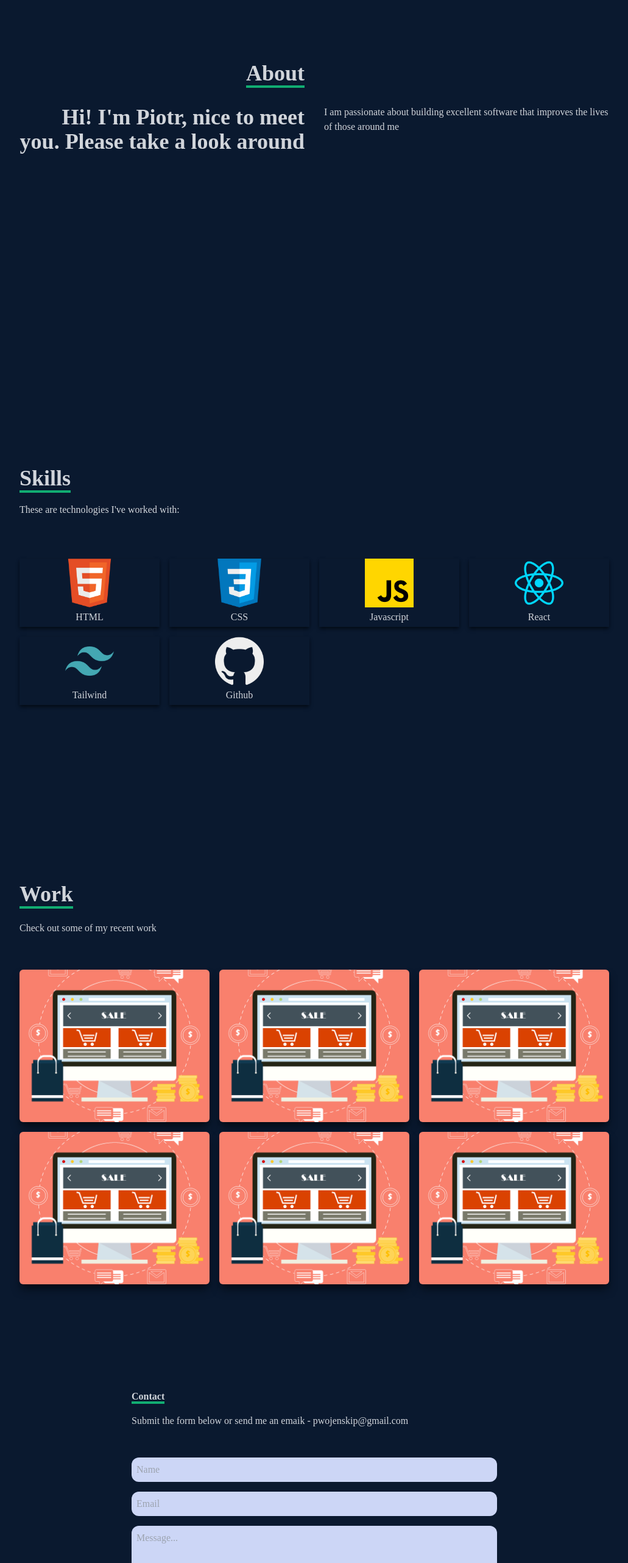
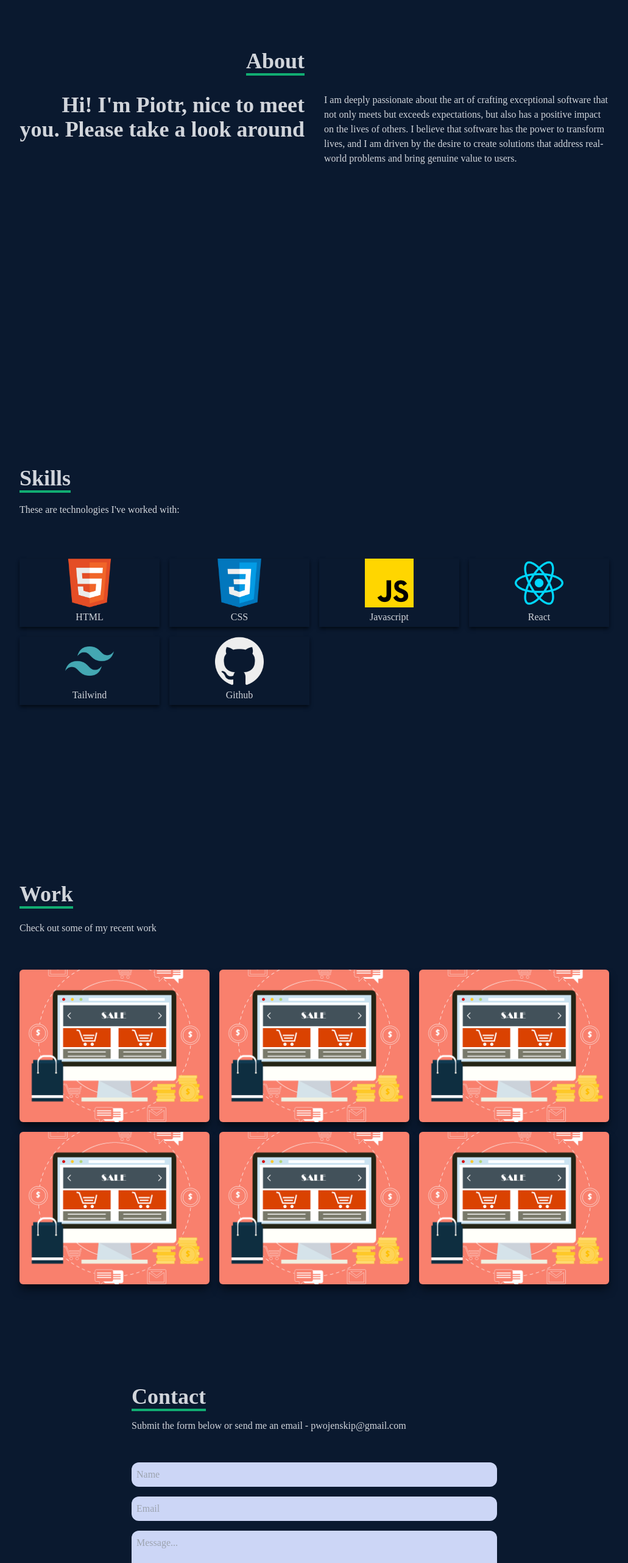
Before and after one commit to PiotrWojenski/my-portfolio, a React (Create React App) app: page / in a window 1280 px wide. Shown: the part 1024-3587 px from the top of the page at 61% size, without its empty margins (124-1155 px from the left). Built offline with nearby package versions, Linux system fonts and the light colour scheme.

Commit message:
Update About, Contact, and Navbar components

```diff
--- a/src/components/About.jsx
+++ b/src/components/About.jsx
@@ -15,7 +15,12 @@ const About = () => {
 						<p>Hi! I'm Piotr, nice to meet you. Please take a look around</p>
 					</div>
 					<div>
-						<p>I am passionate about building excellent software that improves the lives of those around me</p>
+						<p>
+							I am deeply passionate about the art of crafting exceptional software that not only meets but exceeds
+							expectations, but also has a positive impact on the lives of others. I believe that software has the power
+							to transform lives, and I am driven by the desire to create solutions that address real-world problems and
+							bring genuine value to users.
+						</p>
 					</div>
 				</div>
 			</div>
--- a/src/components/Contact.jsx
+++ b/src/components/Contact.jsx
@@ -8,8 +8,8 @@ const Contact = () => {
 				action="https://getform.io/f/ea70ec25-97d9-4769-9acd-c93174873440"
 				className="flex flex-col max-w-[600px] w-full">
 				<div className="pb-8">
-					<p className="text-4-xl font-bold inline border-b-4 border-[#11AD72] text-gray-300">Contact</p>
-					<p className="text-gray-300 py-4">Submit the form below or send me an emaik - pwojenskip@gmail.com</p>
+					<p className="text-4xl font-bold inline border-b-4 border-[#11AD72] text-gray-300">Contact</p>
+					<p className="text-gray-300 py-4">Submit the form below or send me an email - pwojenskip@gmail.com</p>
 				</div>
 				<input type="text" placeholder="Name" name="name" className=" p-2 rounded-xl bg-[#ccd6f6]" />
 				<input className="my-4 p-2 rounded-xl bg-[#ccd6f6]" type="text" placeholder="Email" name="name" />
--- a/src/components/Navbar.jsx
+++ b/src/components/Navbar.jsx
@@ -103,7 +103,7 @@ const Navbar = () => {
 					<li className="w-[160px] h-[60px] flex justify-between items-center ml-[-100px] hover:ml-[-10px] duration-300 bg-[#373737]">
 						<a
 							className="flex justify-between items-center w-full text-gray-300"
-							href="https://www.linkedin.com/in/piotr-wojenski/"
+							href="https://github.com/piow"
 							target="_blank"
 							rel="noreferrer">
 							Github
@@ -113,7 +113,7 @@ const Navbar = () => {
 					<li className="w-[160px] h-[60px] flex justify-between items-center ml-[-100px] hover:ml-[-10px] duration-300 bg-[#c04646]">
 						<a
 							className="flex justify-between items-center w-full text-gray-300"
-							href="https://www.linkedin.com/in/piotr-wojenski/"
+							href="pwojenskip@gmail.com"
 							target="_blank"
 							rel="noreferrer">
 							Email
```
